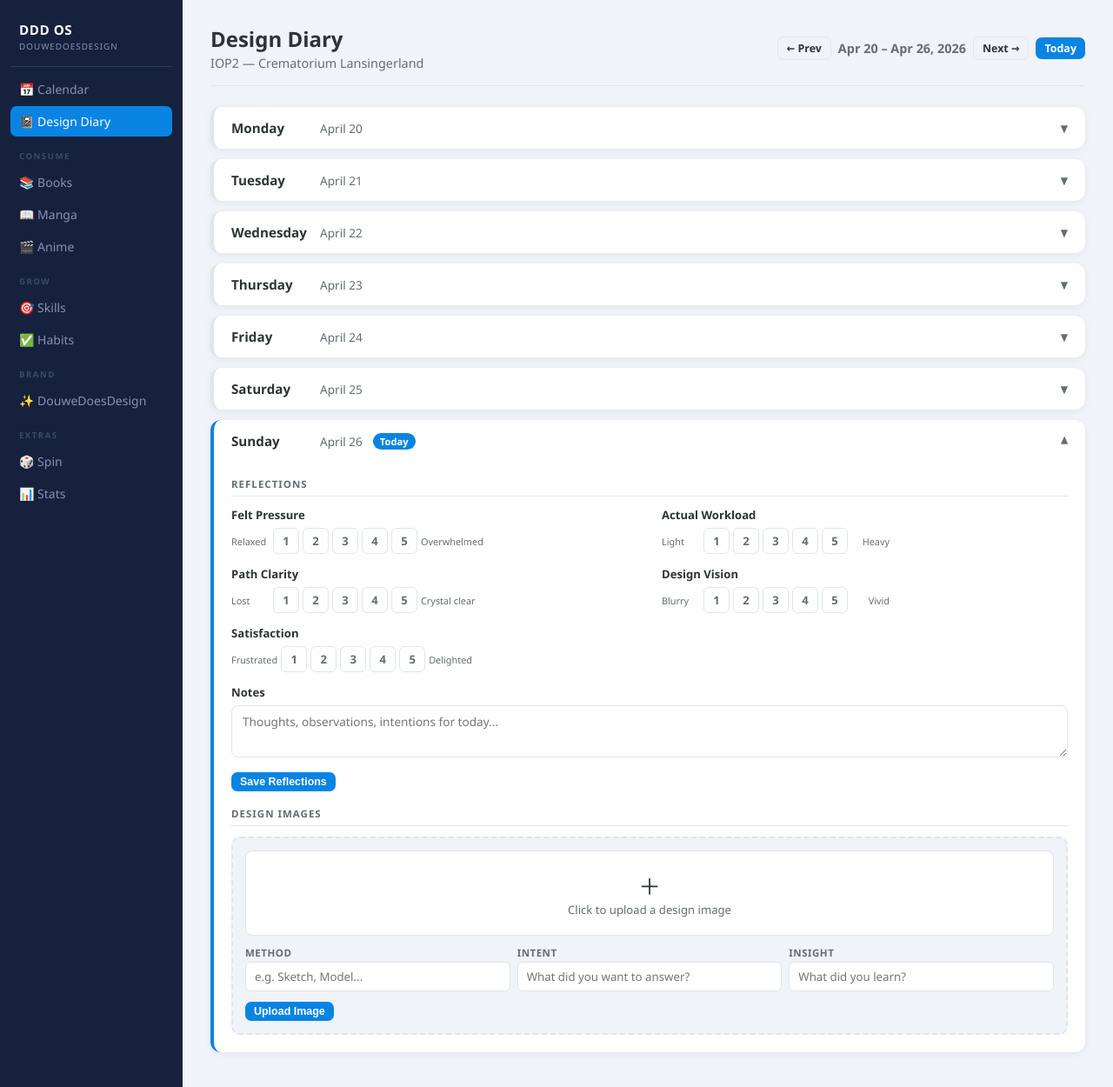
After one commit to Kokomonkey/ddd-os, a Flask app: page /diary in a window 1280 px wide. The commit adds this page. Shown: the whole page at 87% size. Run offline with Flask 3, Linux system fonts and the light colour scheme.

Commit message:
0.3.3 A Semi-Stable build

```diff
--- a/app.py
+++ b/app.py
@@ -1,14 +1,20 @@
 import os
+import uuid
 import requests
 import random
 from flask import Flask, render_template, request, redirect, url_for, make_response, send_from_directory
 from flask_sqlalchemy import SQLAlchemy
 from datetime import datetime, timedelta, date
+from werkzeug.utils import secure_filename
 
 app = Flask(__name__)
 app.config['SECRET_KEY'] = os.environ.get('SECRET_KEY', 'dev-secret-ddd-os')
 app.config['SQLALCHEMY_DATABASE_URI'] = os.environ.get('DATABASE_URL', 'sqlite:///ddd_os.db')
 app.config['SQLALCHEMY_TRACK_MODIFICATIONS'] = False
+app.config['MAX_CONTENT_LENGTH'] = 16 * 1024 * 1024
+
+UPLOAD_FOLDER = os.path.join(os.path.dirname(__file__), 'static', 'diary_uploads')
+os.makedirs(UPLOAD_FOLDER, exist_ok=True)
 
 db = SQLAlchemy(app)
 
@@ -98,6 +104,24 @@ class HabitLog(db.Model):
     id = db.Column(db.Integer, primary_key=True)
     habit_id = db.Column(db.Integer, db.ForeignKey('habit.id'), nullable=False)
     date = db.Column(db.Date, nullable=False)
+
+class DiaryEntry(db.Model):
+    id = db.Column(db.Integer, primary_key=True)
+    date = db.Column(db.Date, nullable=False, unique=True)
+    felt_pressure = db.Column(db.Integer, nullable=True)
+    workload = db.Column(db.Integer, nullable=True)
+    direction_clarity = db.Column(db.Integer, nullable=True)
+    design_vision = db.Column(db.Integer, nullable=True)
+    design_satisfaction = db.Column(db.Integer, nullable=True)
+    notes = db.Column(db.Text, nullable=True)
+
+class DiaryImage(db.Model):
+    id = db.Column(db.Integer, primary_key=True)
+    date = db.Column(db.Date, nullable=False)
+    filename = db.Column(db.String(300), nullable=False)
+    method = db.Column(db.String(200), nullable=True)
+    intent = db.Column(db.Text, nullable=True)
+    insight = db.Column(db.Text, nullable=True)
 
 
 # ── XP / LEVEL SYSTEM ──────────────────────────────────────────────────────
@@ -636,6 +660,83 @@ def delete_habit(id):
     return redirect(url_for('habits_page'))
 
 
+# ── DESIGN DIARY ────────────────────────────────────────────────────────────
+
+@app.route('/diary')
+def diary_page():
+    date_str = request.args.get('date')
+    target_date = datetime.strptime(date_str, '%Y-%m-%d').date() if date_str else date.today()
+    start_of_week = target_date - timedelta(days=target_date.weekday())
+    week_dates = [start_of_week + timedelta(days=i) for i in range(7)]
+    entries = {e.date: e for e in DiaryEntry.query.filter(
+        DiaryEntry.date >= start_of_week, DiaryEntry.date <= week_dates[-1]).all()}
+    images_by_date = {}
+    for img in DiaryImage.query.filter(
+        DiaryImage.date >= start_of_week, DiaryImage.date <= week_dates[-1]).all():
+        images_by_date.setdefault(img.date, []).append(img)
+    prev_week = (start_of_week - timedelta(days=7)).strftime('%Y-%m-%d')
+    next_week = (start_of_week + timedelta(days=7)).strftime('%Y-%m-%d')
+    return render_template('diary.html', week_dates=week_dates, entries=entries,
+                           images_by_date=images_by_date, prev_week=prev_week,
+                           next_week=next_week, current_week=date.today().strftime('%Y-%m-%d'),
+                           today=date.today(), active='diary')
+
+@app.route('/diary/save/<date_str>', methods=['POST'])
+def save_diary_entry(date_str):
+    d = datetime.strptime(date_str, '%Y-%m-%d').date()
+    entry = DiaryEntry.query.filter_by(date=d).first()
+    if not entry:
+        entry = DiaryEntry(date=d)
+        db.session.add(entry)
+    def gi(k):
+        v = request.form.get(k)
+        return int(v) if v and v.isdigit() else None
+    entry.felt_pressure = gi('felt_pressure')
+    entry.workload = gi('workload')
+    entry.direction_clarity = gi('direction_clarity')
+    entry.design_vision = gi('design_vision')
+    entry.design_satisfaction = gi('design_satisfaction')
+    entry.notes = request.form.get('notes', '')
+    db.session.commit()
+    return redirect(url_for('diary_page', date=date_str) + '#day-' + date_str)
+
+@app.route('/diary/upload/<date_str>', methods=['POST'])
+def upload_diary_image(date_str):
+    d = datetime.strptime(date_str, '%Y-%m-%d').date()
+    f = request.files.get('image')
+    if f and f.filename:
+        ext = os.path.splitext(secure_filename(f.filename))[1].lower()
+        filename = f"{date_str}_{uuid.uuid4().hex[:8]}{ext}"
+        f.save(os.path.join(UPLOAD_FOLDER, filename))
+        db.session.add(DiaryImage(
+            date=d, filename=filename,
+            method=request.form.get('method', ''),
+            intent=request.form.get('intent', ''),
+            insight=request.form.get('insight', ''),
+        ))
+        db.session.commit()
+    return redirect(url_for('diary_page', date=date_str) + '#day-' + date_str)
+
+@app.route('/diary/image/update/<int:id>', methods=['POST'])
+def update_diary_image(id):
+    img = DiaryImage.query.get_or_404(id)
+    img.method = request.form.get('method', '')
+    img.intent = request.form.get('intent', '')
+    img.insight = request.form.get('insight', '')
+    db.session.commit()
+    return redirect(request.referrer or url_for('diary_page'))
+
+@app.route('/diary/image/delete/<int:id>')
+def delete_diary_image(id):
+    img = DiaryImage.query.get_or_404(id)
+    path = os.path.join(UPLOAD_FOLDER, img.filename)
+    if os.path.exists(path):
+        os.remove(path)
+    db.session.delete(img)
+    db.session.commit()
+    return redirect(request.referrer or url_for('diary_page'))
+
+
 # ── SPIN ───────────────────────────────────────────────────────────────────
 
 @app.route('/spin')
--- a/templates/base.html
+++ b/templates/base.html
@@ -417,6 +417,7 @@
     </div>
 
     <a href="/" class="nav-item {% if active == 'calendar' %}active{% endif %}">📅 Calendar</a>
+    <a href="/diary" class="nav-item {% if active == 'diary' %}active{% endif %}">📓 Design Diary</a>
 
     <div class="nav-section">Consume</div>
     <a href="/media/books" class="nav-item {% if active == 'books' %}active{% endif %}">📚 Books</a>
--- /dev/null
+++ b/templates/diary.html
@@ -0,0 +1,447 @@
+{% extends "base.html" %}
+{% block title %}Design Diary{% endblock %}
+
+{% block head %}
+<style>
+.diary-header {
+    display: flex;
+    justify-content: space-between;
+    align-items: center;
+    margin-bottom: 24px;
+    padding-bottom: 16px;
+    border-bottom: 1px solid var(--border);
+    flex-wrap: wrap;
+    gap: 12px;
+}
+.week-label { font-size: 0.9em; color: var(--text-muted); font-weight: 600; }
+
+.day-card {
+    background: var(--card-bg);
+    border-radius: 12px;
+    box-shadow: 0 2px 8px rgba(0,0,0,0.06);
+    margin-bottom: 12px;
+    overflow: hidden;
+    border-left: 4px solid var(--border);
+}
+.day-card.today { border-left-color: var(--blue); }
+.day-card.has-data { border-left-color: var(--green); }
+.day-card.today { border-left-color: var(--blue); }
+
+.day-card-header {
+    display: flex;
+    align-items: center;
+    gap: 12px;
+    padding: 14px 20px;
+    cursor: pointer;
+    user-select: none;
+    transition: background 0.15s;
+}
+.day-card-header:hover { background: var(--bg); }
+
+.day-badge { font-weight: 700; font-size: 0.95em; min-width: 90px; }
+.day-date-label { color: var(--text-muted); font-size: 0.85em; }
+.today-badge {
+    font-size: 0.7em;
+    background: var(--blue);
+    color: white;
+    padding: 2px 8px;
+    border-radius: 10px;
+    font-weight: 600;
+}
+
+.metric-dots { display: flex; gap: 4px; margin-left: auto; margin-right: 4px; }
+.metric-dot { width: 8px; height: 8px; border-radius: 50%; background: var(--border); }
+.metric-dot.filled { background: var(--blue); }
+
+.img-count { font-size: 0.75em; color: var(--text-muted); }
+
+.toggle-arrow { color: var(--text-muted); font-size: 0.75em; transition: transform 0.2s; }
+.toggle-arrow.open { transform: rotate(180deg); }
+
+.day-card-body { padding: 0 20px 20px; display: none; }
+.day-card-body.open { display: block; }
+
+.section-divider {
+    font-size: 0.72em;
+    text-transform: uppercase;
+    letter-spacing: 1px;
+    color: var(--text-muted);
+    font-weight: 700;
+    margin: 18px 0 12px;
+    padding-bottom: 6px;
+    border-bottom: 1px solid var(--border);
+}
+
+/* Metrics */
+.metrics-grid {
+    display: grid;
+    grid-template-columns: 1fr 1fr;
+    gap: 14px 28px;
+}
+@media (max-width: 768px) { .metrics-grid { grid-template-columns: 1fr; } }
+
+.metric-item > label {
+    font-size: 0.82em;
+    font-weight: 600;
+    color: var(--text);
+    display: block;
+    margin-bottom: 6px;
+}
+
+.rating-row { display: flex; align-items: center; gap: 4px; }
+.scale-label { font-size: 0.68em; color: var(--text-muted); min-width: 44px; }
+.scale-label.right { text-align: right; }
+
+.rating-btn input[type="radio"] { display: none; }
+.rating-btn span {
+    display: inline-block;
+    width: 30px;
+    height: 30px;
+    line-height: 28px;
+    text-align: center;
+    border: 1px solid var(--border);
+    border-radius: 6px;
+    font-size: 0.82em;
+    cursor: pointer;
+    transition: all 0.1s;
+    font-weight: 600;
+    color: var(--text-muted);
+}
+.rating-btn span:hover { border-color: var(--blue); color: var(--blue); }
+.rating-btn input[type="radio"]:checked + span {
+    background: var(--blue);
+    color: white;
+    border-color: var(--blue);
+}
+
+.notes-area { margin-top: 14px; }
+.notes-area > label { font-size: 0.82em; font-weight: 600; display: block; margin-bottom: 6px; }
+.notes-area textarea {
+    width: 100%;
+    padding: 8px 12px;
+    border: 1px solid var(--border);
+    border-radius: 8px;
+    font-size: 0.85em;
+    font-family: inherit;
+    resize: vertical;
+    min-height: 60px;
+    outline: none;
+    transition: border-color 0.15s;
+}
+.notes-area textarea:focus { border-color: var(--blue); }
+
+/* Images */
+.image-gallery { display: flex; flex-direction: column; gap: 14px; margin-bottom: 16px; }
+
+.image-entry {
+    display: grid;
+    grid-template-columns: 170px 1fr;
+    gap: 16px;
+    background: var(--bg);
+    border-radius: 10px;
+    padding: 14px;
+    align-items: start;
+}
+@media (max-width: 768px) { .image-entry { grid-template-columns: 1fr; } }
+
+.image-entry .thumb {
+    width: 170px;
+    height: 130px;
+    object-fit: cover;
+    border-radius: 8px;
+    cursor: pointer;
+    transition: opacity 0.15s;
+}
+.image-entry .thumb:hover { opacity: 0.85; }
+
+.image-meta-form { display: flex; flex-direction: column; gap: 8px; }
+
+.meta-field > label {
+    font-size: 0.72em;
+    text-transform: uppercase;
+    letter-spacing: 0.5px;
+    font-weight: 700;
+    color: var(--text-muted);
+    display: block;
+    margin-bottom: 3px;
+}
+.meta-field input, .meta-field textarea {
+    width: 100%;
+    padding: 7px 10px;
+    border: 1px solid var(--border);
+    border-radius: 6px;
+    font-size: 0.83em;
+    font-family: inherit;
+    outline: none;
+    transition: border-color 0.15s;
+}
+.meta-field input:focus, .meta-field textarea:focus { border-color: var(--blue); }
+.meta-field textarea { resize: vertical; min-height: 48px; }
+
+.image-actions { display: flex; gap: 6px; margin-top: 4px; flex-wrap: wrap; }
+
+/* Upload */
+.upload-zone-wrapper {
+    background: var(--bg);
+    border-radius: 10px;
+    padding: 14px;
+    border: 2px dashed var(--border);
+    transition: border-color 0.15s;
+}
+.upload-zone-wrapper:focus-within { border-color: var(--blue); }
+
+.upload-click-area {
+    border-radius: 8px;
+    padding: 20px;
+    text-align: center;
+    cursor: pointer;
+    background: white;
+    margin-bottom: 12px;
+    transition: background 0.15s;
+    min-height: 80px;
+    display: flex;
+    align-items: center;
+    justify-content: center;
+    flex-direction: column;
+    gap: 6px;
+    border: 1px solid var(--border);
+}
+.upload-click-area:hover { background: #f0f7ff; }
+.upload-icon { font-size: 1.6em; }
+.upload-text { font-size: 0.82em; color: var(--text-muted); }
+
+.meta-fields-row {
+    display: grid;
+    grid-template-columns: 1fr 1fr 1fr;
+    gap: 8px;
+    margin-bottom: 10px;
+}
+@media (max-width: 768px) { .meta-fields-row { grid-template-columns: 1fr; } }
+
+/* Lightbox */
+.lightbox {
+    display: none;
+    position: fixed;
+    inset: 0;
+    background: rgba(0,0,0,0.88);
+    z-index: 9999;
+    align-items: center;
+    justify-content: center;
+}
+.lightbox.open { display: flex; }
+.lightbox img { max-width: 90vw; max-height: 90vh; border-radius: 8px; object-fit: contain; }
+.lightbox-close {
+    position: absolute;
+    top: 18px; right: 24px;
+    color: white;
+    font-size: 2em;
+    cursor: pointer;
+    line-height: 1;
+    opacity: 0.8;
+}
+.lightbox-close:hover { opacity: 1; }
+</style>
+{% endblock %}
+
+{% block content %}
+<div class="diary-header">
+    <div>
+        <h1 style="font-size:1.5em; font-weight:700;">Design Diary</h1>
+        <p style="color:var(--text-muted); font-size:0.9em; margin-top:2px;">IOP2 — Crematorium Lansingerland</p>
+    </div>
+    <div style="display:flex; align-items:center; gap:8px; flex-wrap:wrap;">
+        <a href="{{ url_for('diary_page', date=prev_week) }}" class="btn btn-ghost btn-sm">← Prev</a>
+        <span class="week-label">{{ week_dates[0].strftime('%b %d') }} – {{ week_dates[-1].strftime('%b %d, %Y') }}</span>
+        <a href="{{ url_for('diary_page', date=next_week) }}" class="btn btn-ghost btn-sm">Next →</a>
+        <a href="{{ url_for('diary_page', date=current_week) }}" class="btn btn-primary btn-sm">Today</a>
+    </div>
+</div>
+
+{% for d in week_dates %}
+{% set entry = entries.get(d) %}
+{% set day_images = images_by_date.get(d, []) %}
+{% set is_today = d == today %}
+{% set has_data = entry is not none or day_images|length > 0 %}
+{% set expanded = is_today or has_data %}
+
+<div class="day-card {% if is_today %}today{% elif has_data %}has-data{% endif %}" id="day-{{ d.isoformat() }}">
+
+    <div class="day-card-header" onclick="toggleDay('{{ d.isoformat() }}')">
+        <span class="day-badge">{{ d.strftime('%A') }}</span>
+        <span class="day-date-label">{{ d.strftime('%B %d') }}</span>
+        {% if is_today %}<span class="today-badge">Today</span>{% endif %}
+
+        {% if entry %}
+        <div class="metric-dots" title="Reflections saved">
+            {% for f in ['felt_pressure','workload','direction_clarity','design_vision','design_satisfaction'] %}
+            <div class="metric-dot {% if entry[f] %}filled{% endif %}"></div>
+            {% endfor %}
+        </div>
+        {% else %}
+        <div style="margin-left:auto;"></div>
+        {% endif %}
+
+        {% if day_images %}
+        <span class="img-count">{{ day_images|length }} img</span>
+        {% endif %}
+        <span class="toggle-arrow {% if expanded %}open{% endif %}">▼</span>
+    </div>
+
+    <div class="day-card-body {% if expanded %}open{% endif %}">
+
+        <!-- Reflections form -->
+        <div class="section-divider">Reflections</div>
+        <form action="{{ url_for('save_diary_entry', date_str=d.isoformat()) }}" method="POST">
+            <div class="metrics-grid">
+                {% set metrics = [
+                    ('felt_pressure',      'Felt Pressure',   'Relaxed',  'Overwhelmed'),
+                    ('workload',           'Actual Workload', 'Light',    'Heavy'),
+                    ('direction_clarity',  'Path Clarity',    'Lost',     'Crystal clear'),
+                    ('design_vision',      'Design Vision',   'Blurry',   'Vivid'),
+                    ('design_satisfaction','Satisfaction',    'Frustrated','Delighted'),
+                ] %}
+                {% for field, label, lo, hi in metrics %}
+                <div class="metric-item">
+                    <label>{{ label }}</label>
+                    <div class="rating-row">
+                        <span class="scale-label">{{ lo }}</span>
+                        {% for i in range(1, 6) %}
+                        <label class="rating-btn">
+                            <input type="radio" name="{{ field }}" value="{{ i }}"
+                                {% if entry and entry[field] == i %}checked{% endif %}>
+                            <span>{{ i }}</span>
+                        </label>
+                        {% endfor %}
+                        <span class="scale-label right">{{ hi }}</span>
+                    </div>
+                </div>
+                {% endfor %}
+            </div>
+            <div class="notes-area">
+                <label>Notes</label>
+                <textarea name="notes" placeholder="Thoughts, observations, intentions for today...">{{ entry.notes if entry and entry.notes else '' }}</textarea>
+            </div>
+            <button type="submit" class="btn btn-primary btn-sm" style="margin-top:12px;">Save Reflections</button>
+        </form>
+
+        <!-- Image gallery -->
+        <div class="section-divider">Design Images</div>
+
+        {% if day_images %}
+        <div class="image-gallery">
+            {% for img in day_images %}
+            <div class="image-entry">
+                <img class="thumb"
+                     src="{{ url_for('static', filename='diary_uploads/' + img.filename) }}"
+                     onclick="openLightbox(this.src)"
+                     title="Click to enlarge">
+                <div>
+                    <form action="{{ url_for('update_diary_image', id=img.id) }}" method="POST" class="image-meta-form">
+                        <div class="meta-field">
+                            <label>Method</label>
+                            <input type="text" name="method" value="{{ img.method or '' }}"
+                                   placeholder="e.g. Sketch, Physical model, Diagram...">
+                        </div>
+                        <div class="meta-field">
+                            <label>Intent — What question did you want to answer?</label>
+                            <textarea name="intent" rows="2"
+                                      placeholder="What were you trying to figure out?">{{ img.intent or '' }}</textarea>
+                        </div>
+                        <div class="meta-field">
+                            <label>Insight — What did you learn?</label>
+                            <textarea name="insight" rows="2"
+                                      placeholder="What did you discover or conclude?">{{ img.insight or '' }}</textarea>
+                        </div>
+                        <div class="image-actions">
+                            <button type="submit" class="btn btn-success btn-sm">Save</button>
+                            <a href="{{ url_for('delete_diary_image', id=img.id) }}"
+                               class="btn btn-danger btn-sm"
+                               onclick="return confirm('Delete this image?')">Delete</a>
+                        </div>
+                    </form>
+                </div>
+            </div>
+            {% endfor %}
+        </div>
+        {% endif %}
+
+        <!-- Upload new image -->
+        <form action="{{ url_for('upload_diary_image', date_str=d.isoformat()) }}"
+              method="POST" enctype="multipart/form-data">
+            <div class="upload-zone-wrapper">
+                <div class="upload-click-area"
+                     onclick="document.getElementById('file-{{ d.isoformat() }}').click()">
+                    <input type="file" name="image" id="file-{{ d.isoformat() }}"
+                           accept="image/*" style="display:none"
+                           onchange="previewFile(this, '{{ d.isoformat() }}')">
+                    <img id="preview-{{ d.isoformat() }}"
+                         style="display:none; max-width:100%; max-height:160px; border-radius:6px; object-fit:contain;">
+                    <div id="placeholder-{{ d.isoformat() }}">
+                        <div class="upload-icon">＋</div>
+                        <div class="upload-text">Click to upload a design image</div>
+                    </div>
+                </div>
+                <div class="meta-fields-row">
+                    <div class="meta-field">
+                        <label>Method</label>
+                        <input type="text" name="method" placeholder="e.g. Sketch, Model...">
+                    </div>
+                    <div class="meta-field">
+                        <label>Intent</label>
+                        <input type="text" name="intent" placeholder="What did you want to answer?">
+                    </div>
+                    <div class="meta-field">
+                        <label>Insight</label>
+                        <input type="text" name="insight" placeholder="What did you learn?">
+                    </div>
+                </div>
+                <button type="submit" class="btn btn-primary btn-sm">Upload Image</button>
+            </div>
+        </form>
+
+    </div>
+</div>
+{% endfor %}
+
+<!-- Lightbox -->
+<div class="lightbox" id="lightbox" onclick="closeLightbox()">
+    <span class="lightbox-close">×</span>
+    <img id="lightbox-img" src="" alt="" onclick="event.stopPropagation()">
+</div>
+{% endblock %}
+
+{% block scripts %}
+<script>
+function toggleDay(dateStr) {
+    const card = document.getElementById('day-' + dateStr);
+    card.querySelector('.day-card-body').classList.toggle('open');
+    card.querySelector('.toggle-arrow').classList.toggle('open');
+}
+
+function previewFile(input, dateStr) {
+    if (!input.files || !input.files[0]) return;
+    const reader = new FileReader();
+    reader.onload = e => {
+        const preview = document.getElementById('preview-' + dateStr);
+        const placeholder = document.getElementById('placeholder-' + dateStr);
+        preview.src = e.target.result;
+        preview.style.display = 'block';
+        placeholder.style.display = 'none';
+    };
+    reader.readAsDataURL(input.files[0]);
+}
+
+function openLightbox(src) {
+    document.getElementById('lightbox-img').src = src;
+    document.getElementById('lightbox').classList.add('open');
+}
+
+function closeLightbox() {
+    document.getElementById('lightbox').classList.remove('open');
+}
+
+document.addEventListener('keydown', e => {
+    if (e.key === 'Escape') closeLightbox();
+});
+</script>
+{% endblock %}
```
